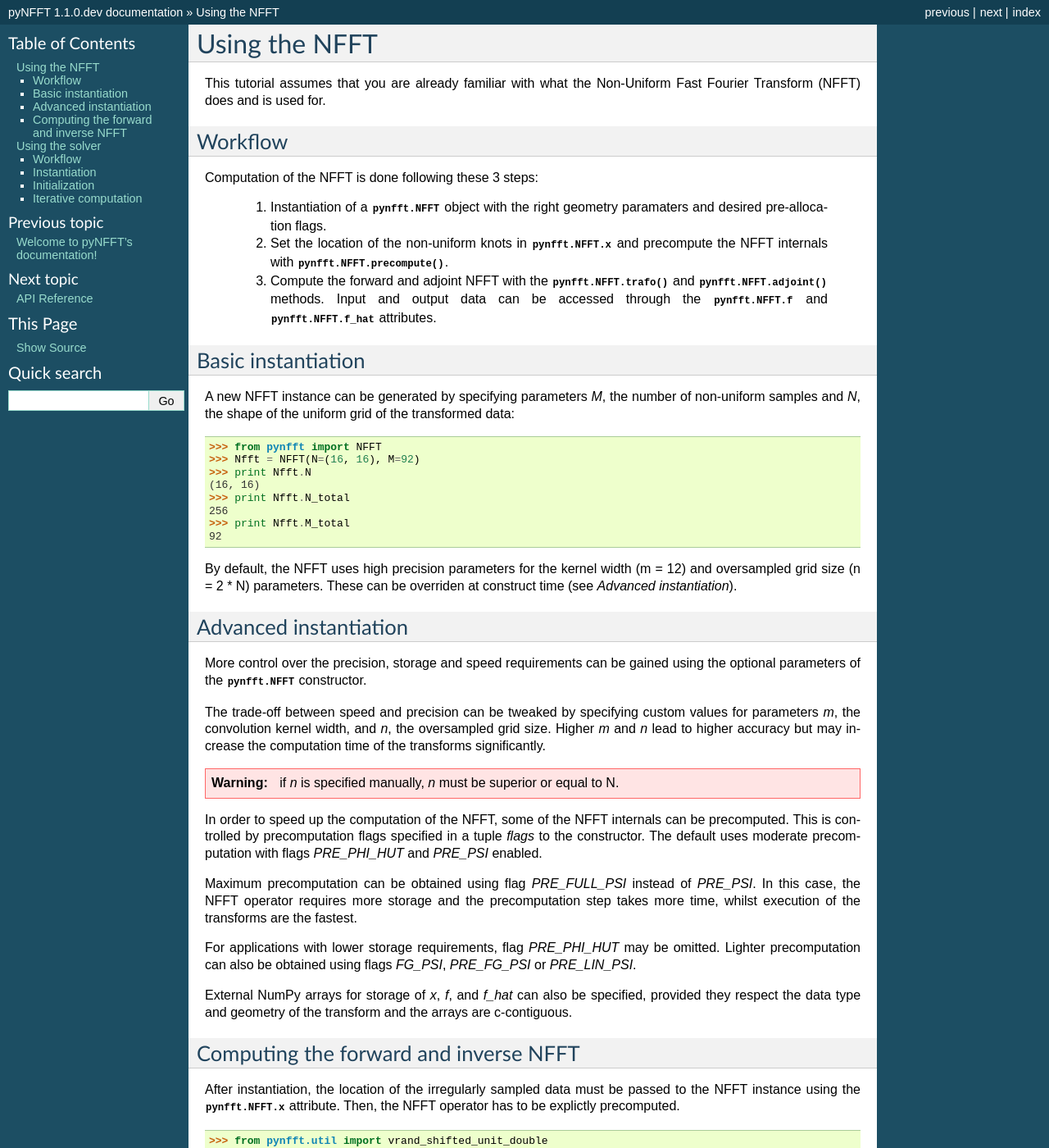
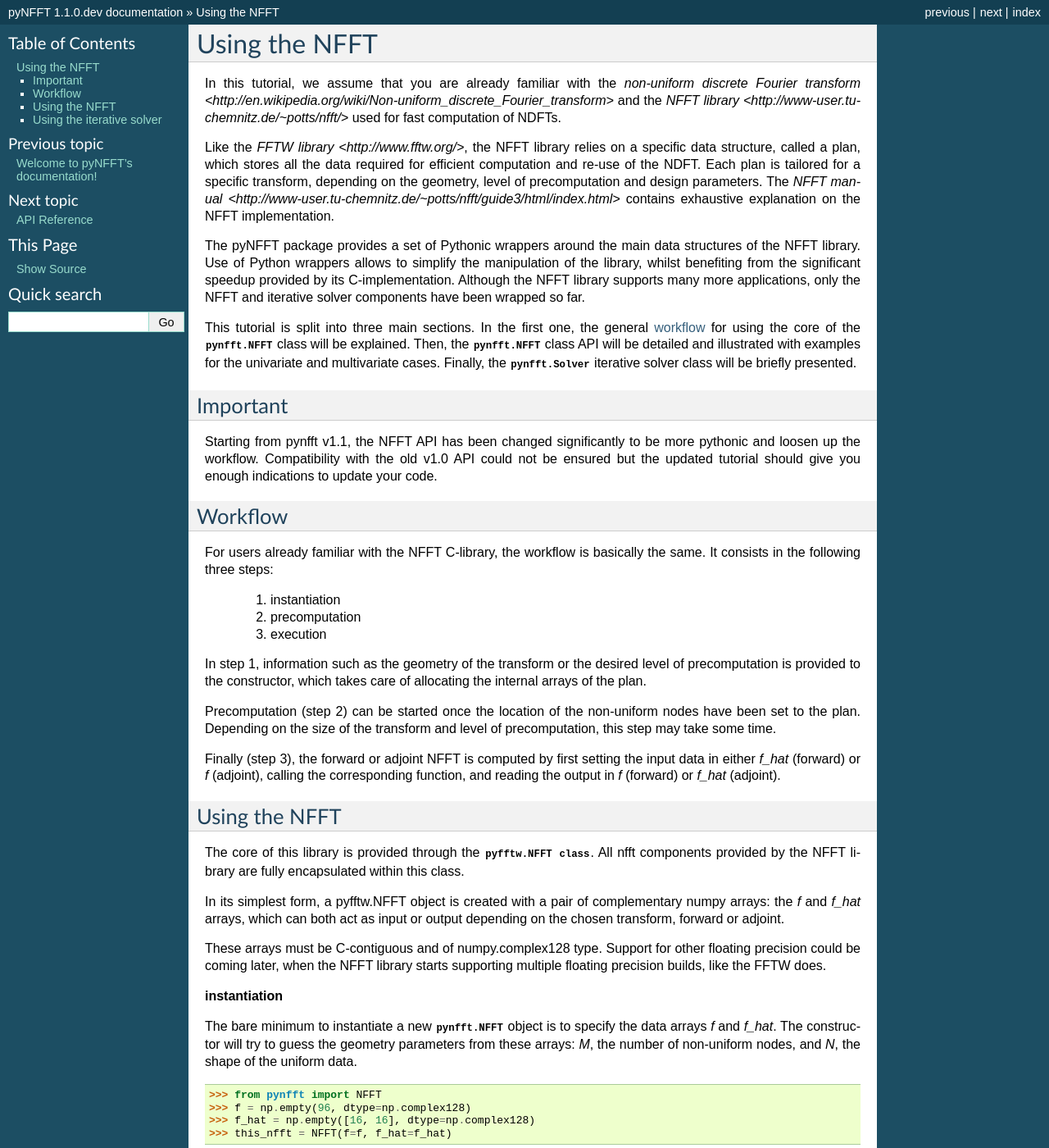
Before and after one commit to pyNFFT/pyNFFT, a Sphinx documentation site: the page built from doc/tutorial.rst, in a window 1280 px wide and 1400 px high. Shown: the whole window at 82% size. Built offline with Sphinx 7.4.7, drawn with Linux system fonts in a browser that asks for light colours; some of the changed text lies outside the part shown.

Commit message:
doc update

```diff
--- a/doc/tutorial.rst
+++ b/doc/tutorial.rst
@@ -1,195 +1,250 @@
 Using the NFFT
 ==============
 
-This tutorial assumes that you are already familiar with what the
-Non-Uniform Fast Fourier Transform (NFFT) does and is used for.
+In this tutorial, we assume that you are already familiar with the
+`non-uniform discrete Fourier transform
+<http://en.wikipedia.org/wiki/Non-uniform_discrete_Fourier_transform>` and the
+`NFFT library <http://www-user.tu-chemnitz.de/~potts/nfft/>` used for fast
+computation of NDFTs.
+
+Like the `FFTW library <http://www.fftw.org/>`, the NFFT library relies on a
+specific data structure, called a plan, which stores all the data required for
+efficient computation and re-use of the NDFT. Each plan is tailored for a
+specific transform, depending on the geometry, level of precomputation and
+design parameters. The `NFFT manual
+<http://www-user.tu-chemnitz.de/~potts/nfft/guide3/html/index.html>` contains
+exhaustive explanation on the NFFT implementation.
+
+The pyNFFT package provides a set of Pythonic wrappers around the main data
+structures of the NFFT library. Use of Python wrappers allows to simplify the
+manipulation of the library, whilst benefiting from the significant speedup
+provided by its C-implementation. Although the NFFT library supports many more
+applications, only the NFFT and iterative solver components have been wrapped
+so far.
+
+This tutorial is split into three main sections. In the first one, the
+general :ref:`workflow <workflow>` for using the core of the
+:class:`pynfft.NFFT` class will be explained. Then, the :class:`pynfft.NFFT`
+class API will be detailed and illustrated with examples for the univariate
+and multivariate cases. Finally, the :class:`pynfft.Solver` iterative solver
+class will be briefly presented.
+
+Important
+---------
+
+Starting from pynfft v1.1, the NFFT API has been changed significantly to be
+more pythonic and loosen up the workflow. Compatibility with the old v1.0 API
+could not be ensured but the updated tutorial should give you enough
+indications to update your code.
+
+.. _workflow:
 
 Workflow
 --------
 
-Computation of the NFFT is done following these 3 steps:
+For users already familiar with the NFFT C-library, the workflow is basically
+the same. It consists in the following three steps:
 
-      #. Instantiation of a :class:`pynfft.NFFT` object with the right geometry paramaters and desired pre-allocation flags.
+    #. instantiation
 
-      #. Set the location of the non-uniform knots in :attr:`pynfft.NFFT.x` and precompute the NFFT internals with :meth:`pynfft.NFFT.precompute`.
+    #. precomputation
 
-      #. Compute the forward and adjoint NFFT with the :meth:`pynfft.NFFT.trafo` and :meth:`pynfft.NFFT.adjoint` methods. Input and output data can be accessed through the :attr:`pynfft.NFFT.f` and :attr:`pynfft.NFFT.f_hat` attributes.
+    #. execution
 
-Basic instantiation
--------------------
+In step 1, information such as the geometry of the transform or the desired
+level of precomputation is provided to the constructor, which takes care of
+allocating the internal arrays of the plan.
 
-A new NFFT instance can be generated by specifying parameters `M`,
-the number of non-uniform samples and `N`, the shape of the uniform
-grid of the transformed data::
+Precomputation (step 2) can be started once the location of the non-uniform
+nodes have been set to the plan. Depending on the size of the transform and
+level of precomputation, this step may take some time.
+
+Finally (step 3), the forward or adjoint NFFT is computed by first setting
+the input data in either `f_hat` (forward) or `f` (adjoint), calling the
+corresponding function, and reading the output in `f` (forward) or `f_hat`
+(adjoint).
+
+.. _using_nfft
+
+Using the NFFT
+--------------
+
+The core of this library is provided through the :class:`pyfftw.NFFT class`.
+All nfft components provided by the NFFT library are fully encapsulated within
+this class.
+
+In its simplest form, a pyfftw.NFFT object is created with a pair of
+complementary numpy arrays: the `f` and `f_hat` arrays, which can both act as
+input or output depending on the chosen transform, forward or adjoint.
+
+These arrays must be C-contiguous and of numpy.complex128 type. Support for
+other floating precision could be coming later, when the NFFT library starts
+supporting multiple floating precision builds, like the FFTW does.
+
+**instantiation**
+
+The bare minimum to instantiate a new :class:`pynfft.NFFT` object is to
+specify the data arrays `f` and `f_hat`. The constructor will try to guess the
+geometry parameters from these arrays: `M`, the number of non-uniform nodes,
+and `N`, the shape of the uniform data.
 
     >>> from pynfft import NFFT
-    >>> Nfft = NFFT(N=(16, 16), M=92)
-    >>> print Nfft.N
-    (16, 16)
-    >>> print Nfft.N_total
-    256
-    >>> print Nfft.M_total
-    92
+    >>> f = np.empty(96, dtype=np.complex128)
+    >>> f_hat = np.empty([16, 16], dtype=np.complex128)
+    >>> this_nfft = NFFT(f=f, f_hat=f_hat)
 
-By default, the NFFT uses high precision parameters for the kernel
-width (m = 12) and oversampled grid size (n = 2 * N) parameters.
-These can be overriden at construct time (see `Advanced instantiation`).
+If a flatten view of the `f_hat` array is provided, the uniform grid shape
+should be provided separately with the optional `N` parameter.
 
-Advanced instantiation
-----------------------
+    >>> this_nfft = NFFT(f=f, f_hat=f_hat.ravel(), N=N)
 
-More control over the precision, storage and speed requirements can be
-gained using the optional parameters of the :class:`pynfft.NFFT`
-constructor.
+The constructor still supports the old v1.0 API, where a new NFFT object can
+be instantiated with just the geometry parameters `M` and `N`:
 
-The trade-off between speed and precision can be tweaked by specifying
-custom values for parameters `m`, the convolution kernel width, and
-`n`, the oversampled grid size. Higher `m` and `n` lead to higher
-accuracy but may increase the computation time of the transforms significantly.
+    >>> this_nfft = NFFT(M=M, N=N)
 
-.. warning:: if `n` is specified manually, `n` must be superior or equal to N.
+In this case, the `f` and `f_hat` data arrays are internal to the object but
+can still be manipulated with the properties :attr:`pynfft.NFFT.f` and
+:attr:`pynfft.NFFT.f_hat`.
 
-In order to speed up the computation of the NFFT, some of the NFFT
-internals can be precomputed. This is controlled by precomputation
-flags specified in a tuple `flags` to the constructor. The default uses
-moderate precomputation with flags `PRE_PHI_HUT` and `PRE_PSI` enabled.
+More control over the precision, storage and speed of the NFFT can be gained
+by overriding the default design parameters `m`, `n` and `flags`. For more
+information, please consult the `NFFT manual
+<http://www-user.tu-chemnitz.de/~potts/nfft/guide3/html/index.html>`.
 
-Maximum precomputation can be obtained using flag `PRE_FULL_PSI` instead of
-`PRE_PSI`. In this case, the NFFT operator requires more storage and the
-precomputation step takes more time, whilst execution of the transforms
-are the fastest.
+**precomputation**
 
-For applications with lower storage requirements, flag `PRE_PHI_HUT` may be
-omitted. Lighter precomputation can also be obtained using flags `FG_PSI`,
-`PRE_FG_PSI` or `PRE_LIN_PSI`.
+Precomputation *must* be performed before calling any of the transforms. It
+can be done at construct time by passing the optional parameters `precompute`
+and `x` the vector of nodes.
 
-External NumPy arrays for storage of `x`, `f`, and `f_hat` can also be
-specified, provided they respect the data type and geometry of the transform
-and the arrays are c-contiguous.
+    >>> this_nfft = NFFT(f=f, f_hat=f_hat, x=x, precompute=True)
 
-Computing the forward and inverse NFFT
---------------------------------------
+Otherwise, the user has to set the nodes manually using the
+:attr:`pynfft.NFFT.x` property
 
-After instantiation, the location of the irregularly sampled data must be
-passed to the NFFT instance using the :attr:`pynfft.NFFT.x` attribute.
-Then, the NFFT operator has to be explictly precomputed.
+    >>> this_nfft = NFFT(f=f, f_hat=f_hat)
+    >>> this_nfft.x[...] = some_x[...]
+    >>> this_nfft.precompute()
 
-        >>> from pynfft.util import vrand_shifted_unit_double
-        >>> vrand_shifted_unit_double(Nfft.x)  # Nfft.x in [-0.5, 0.5]
-        >>> Nfft.precompute()
+**execution**
 
-After precomputation, the forward NFFT can be computed by first filling the
-:attr:`pynfft.NFFT.f_hat` attribute with the input data and then calling
-the :meth:`pynfft.NFFT.trafo` method.
+The NFFT now supports two different conventions for computing the forward and
+adjoint NFFT. The "executer" API, and is articulated around low-level routines
+which update the internal arrays the NFFT object was constructed with. For the
+forward transform:
 
-        >>> from pynfft.util import vrand_unit_complex
-        >>> vrand_unit_complex(Nfft.f_hat)
-        >>> Nfft.trafo()  # results stored in Nfft.f
+    >>> this_nfft.f_hat[...] = some_f_hat[...]
+    >>> this_nfft.execute_trafo()
+    >>> # results are stored in this_nfft.f
 
-Similar to the forward transform, the adjoint operation is performed by first
-filling the :attr:`pynfft.NFFT.f` attribute prior to calling the
-:meth:`pynfft.NFFT.adjoint` method.
+and the adjoint transform:
 
-        >>> from pynfft.util import vrand_unit_complex
-        >>> vrand_unit_complex(Nfft.f)
-        >>> Nfft.adjoint()  # results stored in Nfft.f_hat
+    >>> this_nfft.f[:] = some_f[:]
+    >>> this_nfft.execute_adjoint()
+    >>> # results are stored in this_nfft.f_hat
 
+The new "caller" API provides more pythonic helpers around the "executer" API.
+The forward transform can be simply computed with:
 
-Using the solver
-================
+    >>> ret = this_nfft.forward(f_hat=some_f_hat)
 
-Workflow
---------
+and the adjoint with:
 
-Computation of the inverse NFFT using the iterative solver is done
-following these 5 steps:
+    >>> ret = this_nfft.adjoint(f=some_f)
 
-    #. Instantiate a :class:`pynfft.Solver` object,
+The :meth:`pynfft.NFFT.forward` and :meth:`pynfft.NFFT.forward` callers both
+accept `f` and `f_hat` arguments to replace the internal data arrays with.
+These new arrays must be compatible with the geometry provided at construct
+time, otherwise an exception will be raised.
 
-    #. Initialize the solver attributes, including the input data :attr:`pynfft.Solver.y`, initial solution :attr:`pynfft.Solver.f_hat_iter` and optional weights :attr:`pynfft.Solver.w` and :attr:`pynfft.Solver.w_hat`,
+.. _using_solver
 
-    #. Initialize the solver internals, by calling :meth:`pynfft.Solver.before_loop`,
+Using the iterative solver
+--------------------------
 
-    #. Compute N iterations, by calling :meth:`pynfft.Solver.loop_one_step`,
+**instantiation**
 
-    #. Read the current solution in :attr:`pynfft.Solver.f_hat_iter`.
+The instantiation of a :class:`pynfft.Solver` object requires an instance of
+:class:`pynfft.NFFT`. The following code shows you a simple example:
 
-Instantiation
--------------
+    >>> from pynfft import NFFT, Solver
+    >>> this_nfft = NFFT(f=some_f, f_hat=some_F, x=some_x)
+    >>> this_solver = Solver(this_nfft)
 
-In order to instantiate a :class:`pynfft.Solver` object, a valid
-instantiated and precomputed :class:`pynfft.NFFT` object is required.
-The iterative solver will use multiple forward and adjoint transforms
-from the supplied NFFT object, faster runtime speed will be obtained by
-using maximum precomputation for the NFFT object, via the
-`PRECOMPUTE_FULL_PSI` flag:
+It is strongly recommended to use an already *precomputed*
+:class:`pynfft.NFFT` object to instantiate a :class:`pynfft.Solver` object, or
+at the very least, make sure to call its precompute method before carrying on
+with the solver.
 
-    >>> from pynfft import NFFT
-    >>> Nfft = NFFT(N=(32, 32), M=96, flags='PRECOMPUTE_FULL_PSI')
-    >>> Nfft.x = some_x
-    >>> Nfft.precompute()
+Since the solver will typically run several iterations before converging to a
+stable solution, it is also strongly encourage to use the maximum level of
+precomputation to speed-up each call to the NFFT. Please check the paragraph
+regarding the choice of precomputation flags for the :class:`pynfft.NFFT`.
 
-The solver is then instantiated with the previously initialized NFFT
-object.
+By default, the :class:`pynfft.Solver` class uses the Conjugate Gradient of
+the first kind method (CGNR flag). This may be overriden in the constructor:
 
-    >>> from pynfft import Solver
-    >>> Solv = Solver(Nfft)  # CGNR default solver
+    >>> this_solver = Solver(this_nfft, flags='CGNE')
 
-A different solver can be chosen via the `flags` parameter, the
-default being the Conjugate Gradient of the first kind. Please consult
-the :class:`pynfft.Solver` documentation for more information.
+Convergence to a stable solution can be significantly speed-up using the
+right pre-conditioning weights. These can be specified by the flags
+'PRECOMPUTE_WEIGHT' and 'PRECOMPUTE_DAMP' and accessed by the
+:attr:`pynfft.Solver.w` and :attr:`pynfft.Solver.w_hat` attributes. By
+default, these weights are set to 1.
 
-    >>> Solv = Solver(Nfft, flags='CGNE')  # overrides solver
+    >>> this_solver = Solver(this_nfft, flags=('PRECOMPUTE_WEIGHT'))
+    >>> this_solver.w = some_w
 
-Use of weighting functions may boost the solver performance. These can
-be specified by the flags 'PRECOMPUTE_WEIGHT' and 'PRECOMPUTE_DAMP'.
+**using the solver**
 
-    >>> Solv = Solver(Nfft, flags=('LANDWEBER', 'PRECOMPUTE_WEIGHT'))
+Before iterating, the solver has to be intialized. As a reminder, make sure
+the :class:`pynfft.NFFT` object used to instantiate the solver has been
+*precomputed*. Otherwise, the solver will be in an undefined state and will
+not behave properly.
 
-By default, the weights of the non-uniform samples and Fourier coefficients,
-respectively accessed by :attr:`pynfft.Solver.w` and
-:attr:`pynfft.Solver.w_hat` are set to 1.
+Initialization of the solver is performed first setting the
+non-uniform samples :attr:`pynfft.Solver.y` and initial guess of the solution
+:attr:`pynfft.Solver.f_hat_iter` and then calling the
+:meth:`pynfft.Solver.before_loop` method.
 
-Initialization
---------------
-
-Initialization of the solver is performed by calling the
-:meth:`pynfft.Solver.before_loop` method after setting the
-non-uniform samples :attr:`pynfft.Solver.y` and initial guess of the solution
-:attr:`pynfft.Solver.f_hat_iter`.
-
-    >>> Solv.y = some_y
-    >>> Solv.f_hat_iter = some_f_hat_iter
-    >>> Solv.before_loop()
+    >>> this_solver.y = some_y
+    >>> this_solver.f_hat_iter = some_f_hat_iter
+    >>> this_solver.before_loop()
 
 By default, the initial guess of the solution is set to 0, which makes the
-first iteration of the solver behave like a call to the adjoint NFFT.
+first iteration of the solver essentially behave like a standard call to the
+adjoint NFFT.
 
+After initialization of the solver, a single iteration can be
+performed by calling the :meth:`pynfft.Solver.loop_one_step` method. With each
+iteration the current solution is written in the
+:attr:`pynfft.Solver.f_hat_iter` attribute.
 
-Iterative computation
----------------------
+    >>> this_solver.loop_one_step()
+    >>> print this_solver.f_hat_iter
+    >>> this_solver.loop_one_step()
+    >>> print this_solver.f_hat_iter
 
-After successful initialization of the solver, a single iteration can be
-performed by calling the :meth:`pynfft.Solver.loop_one_step` method.
-The :class:`pynfft.Solver` class only supports one by one iteration. The user
-is responsible for implementing the desired stopping condition for the solver,
-which may differ between applications. Here are examples for the 2 most common
-cases:
+The :class:`pynfft.Solver` class only supports one iteration at a time. It is
+at the discretion to implement the desired stopping condition, based for
+instance on a maximum iteration count or a threshold value on the residuals.
+The residuals can be read through the :attr:`pynfft.Solver.r_iter` attribute.
+Below are two simple examples:
 
-    - with a user-defined number of iterations:
+    - with a maximum number of iterations:
 
-    >>> nIter = 10  # set number of iterations to 10
-    >>> for iIter in range(nIter):
-    >>>	    Solv.loop_one_step()
+    >>> niter = 10  # set number of iterations to 10
+    >>> for iiter in range(niter):
+    >>>	    this_solv.loop_one_step()
 
-    - with a threshold value on the residual values, accessible through the
-      :attr:`pynfft.Solver.r_iter` attribute:
+    - with a threshold value:
 
-    >>> threshold = 1e-3   # stop if changes between iteration is below 1%
+    >>> threshold = 1e-3
     >>> try:
     >>>	    while True:
-    >>>		Solv.loop_one_step()
-    >>>		if(np.all(Solv.r_iter < threshold)):
+    >>>		this_solver.loop_one_step()
+    >>>		if(np.all(this_solver.r_iter < threshold)):
     >>>		    raise StopCondition
     >>> except StopCondition:
     >>>	    # rest of the algorithm
```
